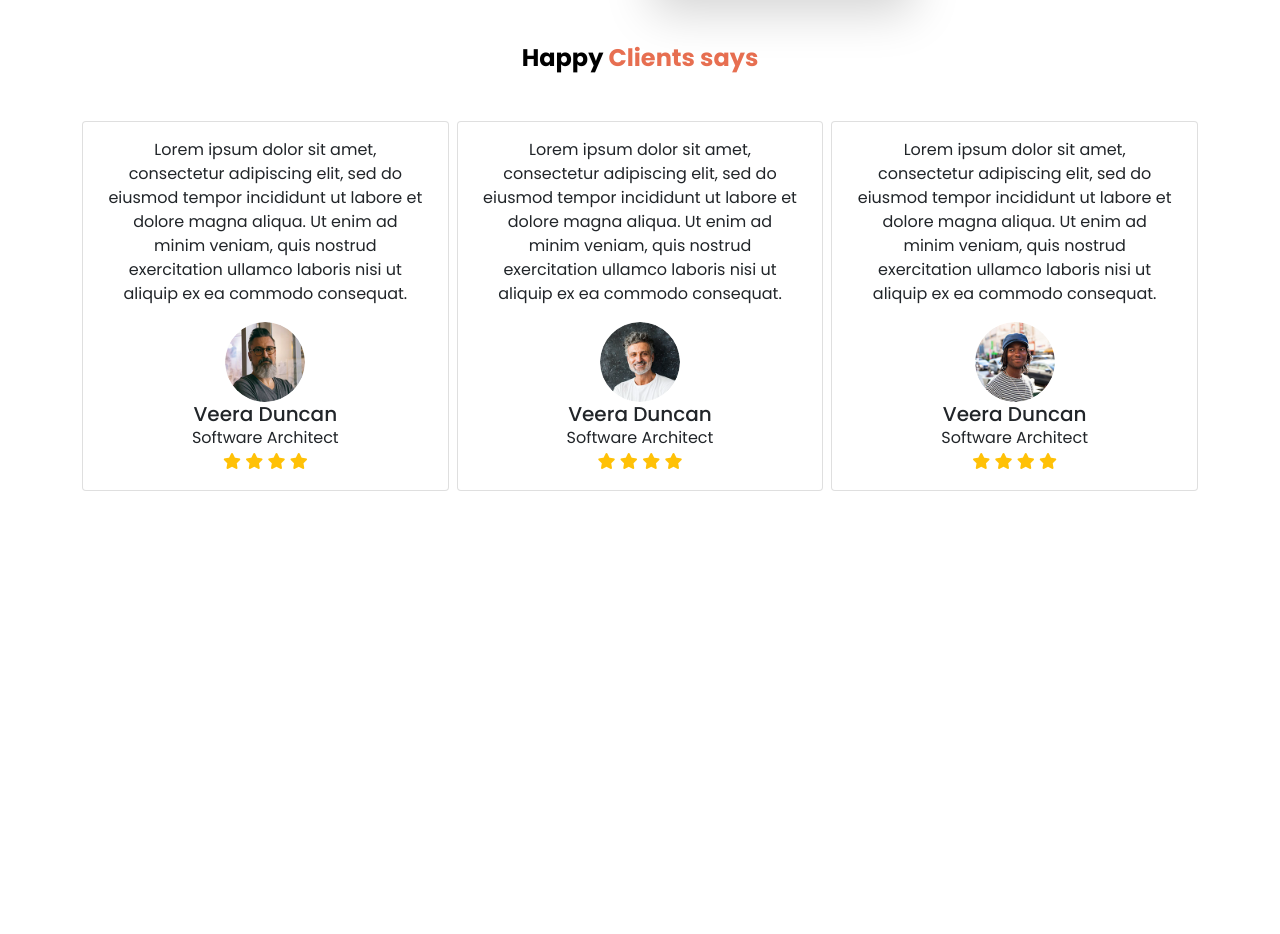
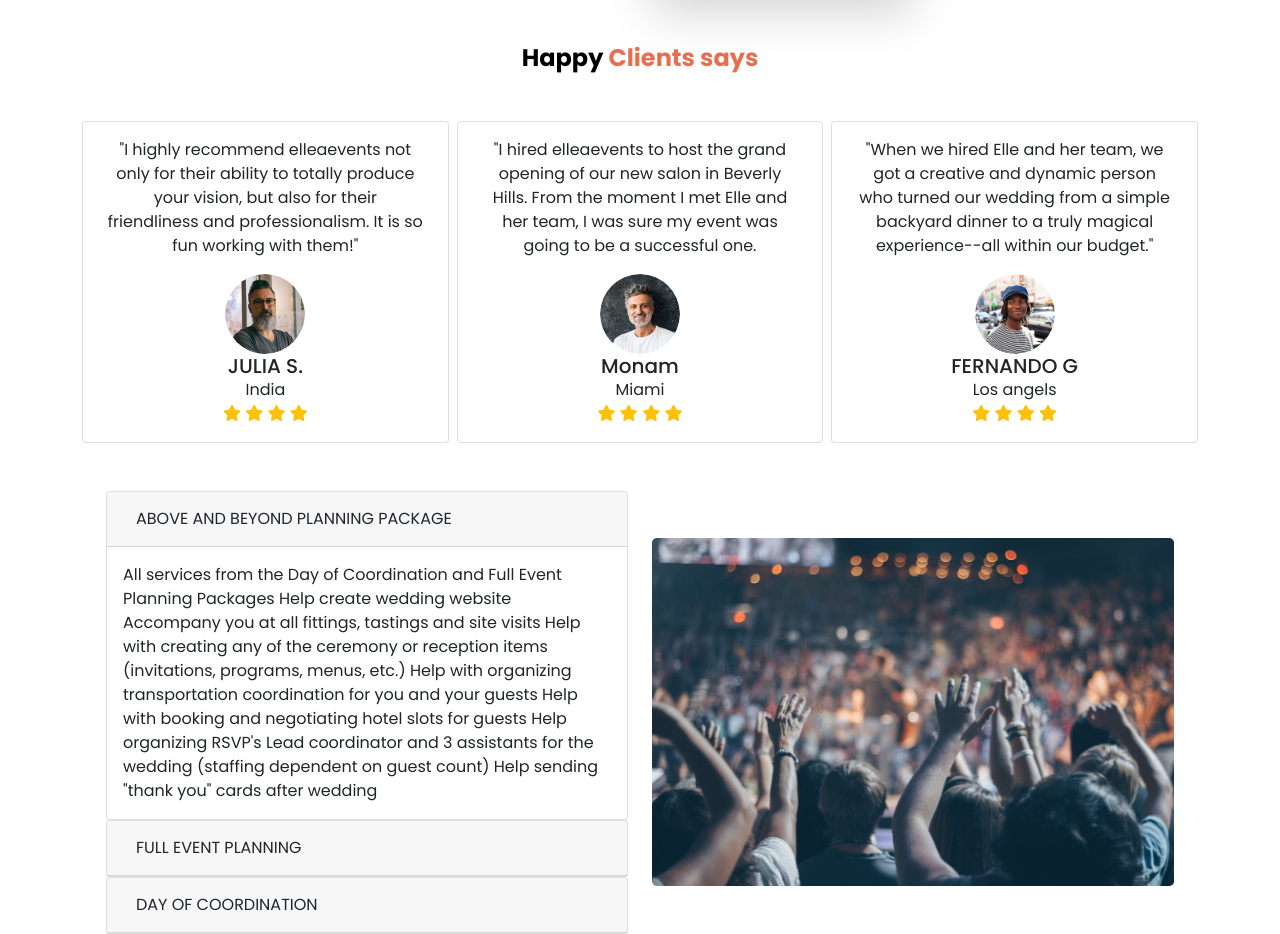
Before and after one commit to mohammedshojib/Alov, a plain HTML site: page index.html in a window 1280 px wide. Shown: the part 1540-2474 px from the top of the page. Before the commit the page ends 2079 px from the top, so only its background shows below. Drawn offline with nearby package versions, Linux system fonts and the light colour scheme.

Commit message:
FAQ updated

```diff
--- a/index.html
+++ b/index.html
@@ -257,10 +257,7 @@
             <div class="card p-3 text-center px-4">
               <div class="user-content">
                 <p>
-                  Lorem ipsum dolor sit amet, consectetur adipiscing elit, sed
-                  do eiusmod tempor incididunt ut labore et dolore magna aliqua.
-                  Ut enim ad minim veniam, quis nostrud exercitation ullamco
-                  laboris nisi ut aliquip ex ea commodo consequat.
+                  "I highly recommend elleaevents not only for their ability to totally produce your vision, but also for their friendliness and professionalism. It is so fun working with them!"
                 </p>
               </div>
               <div class="user-image">
@@ -269,8 +266,9 @@
                   class="rounded-circle"
                   width="80"
                 />
-                <h5 class="mb-0">Veera Duncan</h5>
-                <span>Software Architect</span>
+                <h5 class="mb-0">JULIA S.
+                </h5>
+                <span>India</span>
               </div>
               <div class="ratings text-warning">
                 <i class="fa fa-star"></i> <i class="fa fa-star"></i>
@@ -282,10 +280,7 @@
             <div class="card p-3 text-center px-4">
               <div class="user-content">
                 <p>
-                  Lorem ipsum dolor sit amet, consectetur adipiscing elit, sed
-                  do eiusmod tempor incididunt ut labore et dolore magna aliqua.
-                  Ut enim ad minim veniam, quis nostrud exercitation ullamco
-                  laboris nisi ut aliquip ex ea commodo consequat.
+                  "I hired elleaevents to host the grand opening of our new salon in Beverly Hills. From the moment I met Elle and her team, I was sure my event was going to be a successful one.
                 </p>
               </div>
               <div class="user-image">
@@ -294,8 +289,8 @@
                   class="rounded-circle"
                   width="80"
                 />
-                <h5 class="mb-0">Veera Duncan</h5>
-                <span>Software Architect</span>
+                <h5 class="mb-0">Monam</h5>
+                <span>Miami</span>
               </div>
               <div class="ratings text-warning">
                 <i class="fa fa-star"></i> <i class="fa fa-star"></i>
@@ -307,10 +302,7 @@
             <div class="card p-3 text-center px-4">
               <div class="user-content">
                 <p>
-                  Lorem ipsum dolor sit amet, consectetur adipiscing elit, sed
-                  do eiusmod tempor incididunt ut labore et dolore magna aliqua.
-                  Ut enim ad minim veniam, quis nostrud exercitation ullamco
-                  laboris nisi ut aliquip ex ea commodo consequat.
+                  "When we hired Elle and her team, we got a creative and dynamic person who turned our wedding from a simple backyard dinner to a truly magical experience--all within our budget."
                 </p>
               </div>
               <div class="user-image">
@@ -319,8 +311,8 @@
                   class="rounded-circle"
                   width="80"
                 />
-                <h5 class="mb-0">Veera Duncan</h5>
-                <span>Software Architect</span>
+                <h5 class="mb-0">FERNANDO G</h5>
+                <span>Los angels</span>
               </div>
               <div class="ratings text-warning">
                 <i class="fa fa-star"></i> <i class="fa fa-star"></i>
@@ -333,12 +325,119 @@
 
       <!------- FAQ -----------
       -------------------->
-      <section></section>
+      <section class="container row mt-4 d-flex align-items-center m-auto">
+        <div class="col-lg-6">
+          <div id="accordion">
+            <div class="card">
+              <div class="card-header" id="headingOne">
+                <h5 class="mb-0">
+                  <button
+                    class="btn text-dark "
+                    data-toggle="collapse"
+                    data-target="#collapseOne"
+                    aria-expanded="true"
+                    aria-controls="collapseOne"
+                  >
+                  ABOVE AND BEYOND PLANNING PACKAGE
+                  </button>
+                </h5>
+              </div>
+
+              <div
+                id="collapseOne"
+                class="collapse show"
+                aria-labelledby="headingOne"
+                data-parent="#accordion"
+              >
+                <div class="card-body">
+                  All services from the Day of Coordination and Full Event Planning Packages
+                  Help create wedding website
+                  Accompany you at all fittings, tastings and site visits
+                  Help with creating any of the ceremony or reception items (invitations, programs, menus, etc.)
+                  Help with organizing transportation coordination for you and your guests
+                  Help with booking and negotiating hotel slots for guests
+                  Help organizing RSVP's
+                  Lead coordinator and 3 assistants for the wedding (staffing dependent on guest count)
+                  Help sending "thank you" cards after wedding
+                </div>
+              </div>
+            </div>
+            <div class="card">
+              <div class="card-header" id="headingTwo">
+                <h5 class="mb-0">
+                  <button
+                    class="btn text-dark collapsed"
+                    data-toggle="collapse"
+                    data-target="#collapseTwo"
+                    aria-expanded="false"
+                    aria-controls="collapseTwo"
+                  >
+                  FULL EVENT PLANNING</button>
+                </h5>
+              </div>
+              <div
+                id="collapseTwo"
+                class="collapse"
+                aria-labelledby="headingTwo"
+                data-parent="#accordion"
+              >
+                <div class="card-body">
+                  Initial consultation
+                  Comprehensive meeting with our in-house designers to get an understanding of your vision, style and design preferences
+                  Accompany you to 2 tastings and 3 site visits
+                  Design support for all aspects of the event
+                  Manage day of for a total of 8 hours from planners arrival
+                  Team of experts day of
+                </div>
+              </div>
+            </div>
+            <div class="card">
+              <div class="card-header" id="headingThree">
+                <h5 class="mb-0">
+                  <button
+                    class="btn text-dark collapsed"
+                    data-toggle="collapse"
+                    data-target="#collapseThree"
+                    aria-expanded="false"
+                    aria-controls="collapseThree"
+                  >
+                  DAY OF COORDINATION
+                  </button>
+                </h5>
+              </div>
+              <div
+                id="collapseThree"
+                class="collapse"
+                aria-labelledby="headingThree"
+                data-parent="#accordion"
+              >
+                <div class="card-body">
+                  We want you to enjoy your day. This package is designed for couples that would like to do all the planning themselves, but want a professional to help them execute all of their hard work when their wedding day finally arrives. Your “day of coordinator” will help make your day unforgettable and stress free.
+                </div>
+              </div>
+            </div>
+          </div>
+        </div>
+        <div class="col-lg-6">
+         <img src="images/people.png" class="img-fluid" alt="">
+          </button>
+        </div>
+      </section>
     </main>
     <!-- javscrpt bootstrap -->
     <script
-      src="https://cdn.jsdelivr.net/npm/bootstrap@5.1.3/dist/js/bootstrap.bundle.min.js"
-      integrity="sha384-ka7Sk0Gln4gmtz2MlQnikT1wXgYsOg+OMhuP+IlRH9sENBO0LRn5q+8nbTov4+1p"
+      src="https://code.jquery.com/jquery-3.2.1.slim.min.js"
+      integrity="sha384-KJ3o2DKtIkvYIK3UENzmM7KCkRr/rE9/Qpg6aAZGJwFDMVNA/GpGFF93hXpG5KkN"
+      crossorigin="anonymous"
+    ></script>
+    <script
+      src="https://cdnjs.cloudflare.com/ajax/libs/popper.js/1.12.9/umd/popper.min.js"
+      integrity="sha384-ApNbgh9B+Y1QKtv3Rn7W3mgPxhU9K/ScQsAP7hUibX39j7fakFPskvXusvfa0b4Q"
+      crossorigin="anonymous"
+    ></script>
+    <script
+      src="https://maxcdn.bootstrapcdn.com/bootstrap/4.0.0/js/bootstrap.min.js"
+      integrity="sha384-JZR6Spejh4U02d8jOt6vLEHfe/JQGiRRSQQxSfFWpi1MquVdAyjUar5+76PVCmYl"
       crossorigin="anonymous"
     ></script>
   </body>
```
